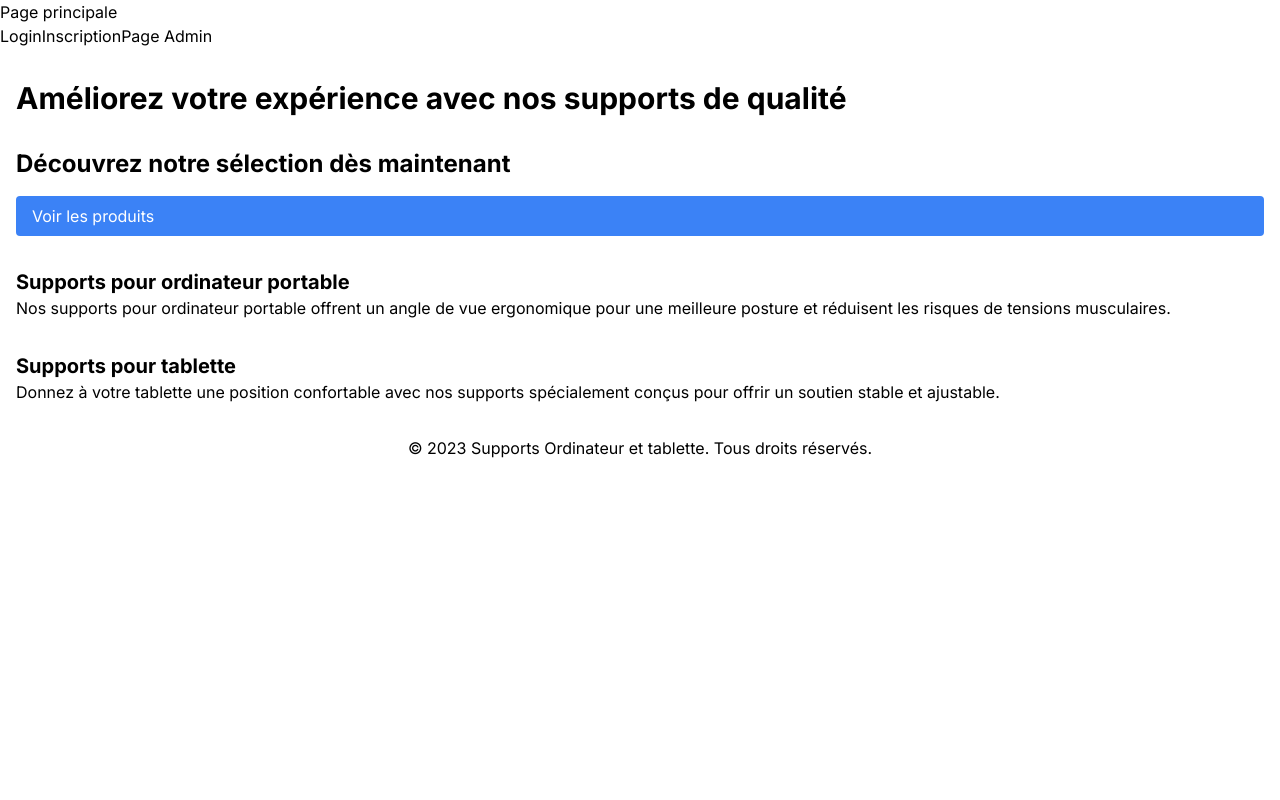
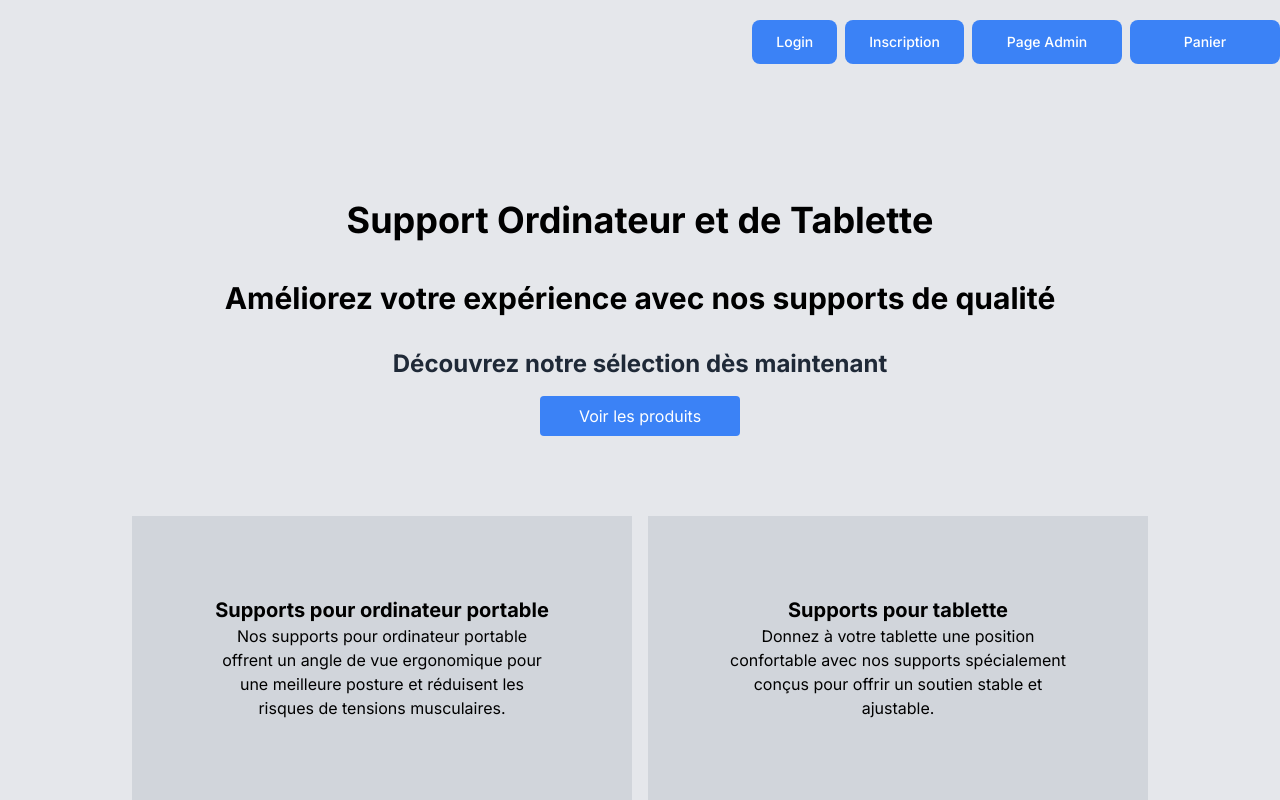
Before and after one commit to YanisZ1/stageproject, a Next.js app in the folder bpnwebsite/: page / in a window 1280 px wide. Shown: the top 800 px of the page. Built offline with nearby package versions, Linux system fonts and the light colour scheme.

Commit message:
Finalisation page d'accueil

```diff
--- a/bpnwebsite/app/Inscription/page.tsx
+++ b/bpnwebsite/app/Inscription/page.tsx
@@ -12,6 +12,7 @@ const MyComponent = () => {
           type="text"
           name="firstName"
           id="firstName"
+          placeholder="Prénom"
           className="w-full border-gray-300 rounded-md px-3 py-2 focus:outline-none focus:ring-blue-500 focus:border-blue-500"
           required
         />
@@ -24,6 +25,7 @@ const MyComponent = () => {
           type="text"
           name="lastName"
           id="lastName"
+          placeholder="Nom de famille"
           className="w-full border-gray-300 rounded-md px-3 py-2 focus:outline-none focus:ring-blue-500 focus:border-blue-500"
           required
         />
@@ -36,6 +38,7 @@ const MyComponent = () => {
           type="email"
           name="email"
           id="email"
+          placeholder="Adresse e-mail"
           className="w-full border-gray-300 rounded-md px-3 py-2 focus:outline-none focus:ring-blue-500 focus:border-blue-500"
           required
         />
@@ -48,6 +51,7 @@ const MyComponent = () => {
           type="password"
           name="password"
           id="password"
+          placeholder="Mot de passe"
           className="w-full border-gray-300 rounded-md px-3 py-2 focus:outline-none focus:ring-blue-500 focus:border-blue-500"
           required
         />
@@ -59,6 +63,7 @@ const MyComponent = () => {
         Inscrire
       </button>
     </div>
+
   );
 };
 
--- a/bpnwebsite/app/ProductList/page.tsx
+++ b/bpnwebsite/app/ProductList/page.tsx
@@ -1,5 +1,6 @@
 import React from 'react';
 import Image from "next/image";
+import Link from 'next/link';
 
 const products = [
   {
@@ -14,24 +15,28 @@ const products = [
     price: 19.99,
     image: '/Ordi1.jpg',
   },
-
 ];
 
 const ProductList = () => {
   return (
-      <div>
-        <h1>Liste des produits</h1>
-        <div className="product-list">
+    <div className="container mx-auto p-4">
+      <h1 className="text-3xl font-bold mb-4">Liste des produits</h1>
+      <div className="grid grid-cols-2 gap-4">
         {products.map((product) => (
-            <div className="product" key={product.id}>
+          <div className="bg-white rounded-lg shadow-md p-4" key={product.id}>
             <Image
               src={product.image}
               height={0}
               width={200}
               alt={`Image de ${product.name}`}
             />
-              <h3>{product.name}</h3>
-              <p>Prix: {product.price} €</p>
+            <h3 className="text-lg font-semibold mt-2">{product.name}</h3>
+            <p className="text-gray-700">Prix : {product.price} €</p>
+      <div className="m-auto mt-4 bg-blue-500 w-[100px] hover:bg-blue-600 text-white px-4 py-2 rounded">
+            <Link href="/Panier">
+              <button>Voir les produits </button>
+            </Link>
+      </div>
           </div>
         ))}
       </div>
--- a/bpnwebsite/app/page.tsx
+++ b/bpnwebsite/app/page.tsx
@@ -3,44 +3,67 @@ import Link from 'next/link';
 
 const HomePage = () => {
   return (
-    <div>
-      <header>
-        <h1>Page principale</h1>
-      </header>
+       <div className="bg-gray-200 pt-5  text-center">
 
-      <nav>
+      <nav className="flex justify-end pb-4 ">
         <Link href="/Login">
-          <button>Login</button>
+          <button
+            type="button"
+            className="bg-blue-500 hover:bg-blue-600 focus:ring-4 focus:ring-blue-300 font-medium rounded-lg text-sm px-6 py-3 mb-2 dark:bg-blue-700 dark:hover:bg-blue-800 focus:outline-none dark:focus:ring-blue-800 ml-2"
+          >
+            <span className="inline-block text-white">Login</span>
+          </button>
         </Link>
         <Link href="/Inscription">
-          <button>Inscription</button>
+          <button
+            type="button"
+            className="bg-blue-500 hover:bg-blue-600 focus:ring-4 focus:ring-blue-300 font-medium rounded-lg text-sm px-6 py-3 mb-2 dark:bg-blue-700 dark:hover:bg-blue-800 focus:outline-none dark:focus:ring-blue-800 ml-2"
+          >
+            <span className="inline-block text-white">Inscription </span>
+          </button>
         </Link>
         <Link href="/PageAdmin">
-          <button>Page Admin</button>
+          <button
+            type="button"
+            className=" w-[150px] bg-blue-500 hover:bg-blue-600 focus:ring-4 focus:ring-blue-300 font-medium rounded-lg text-sm px-6 py-3 mb-2 dark:bg-blue-700 dark:hover:bg-blue-800 focus:outline-none dark:focus:ring-blue-800 ml-2"
+          >
+            <span className="inline-block text-white">Page Admin </span>
+          </button>
+        </Link>
+
+        <Link href="/Panier">
+          <button
+            type="button"
+            className=" w-[150px] bg-blue-500 hover:bg-blue-600 focus:ring-4 focus:ring-blue-300 font-medium rounded-lg text-sm px-6 py-3 mb-2 dark:bg-blue-700 dark:hover:bg-blue-800 focus:outline-none dark:focus:ring-blue-800 ml-2"
+          >
+            <span className="inline-block text-white">Panier  </span>
+          </button>
         </Link>
       </nav>
 
 
-      <div className="container mx-auto px-4">
+      <div className="bg-gray-200 p-20 text-center">
         <div className="hero my-8">
+          <h1 className="text-4xl font-bold mb-10" >Support Ordinateur et de Tablette </h1>
           <h2 className="text-3xl font-bold">Améliorez votre expérience avec nos supports de qualité</h2>
         </div>
 
-        <div className="cta my-8">
+        <div className="hero bg-cover bg-center h-500 flex items-center justify-center text-gray-800 text-center">
           <h2 className="text-2xl font-bold">Découvrez notre sélection dès maintenant</h2>
-          <div className="mt-4 bg-blue-500 hover:bg-blue-600 text-white px-4 py-2 rounded">
+
+        </div>
+              <div className="m-auto mt-4 bg-blue-500 w-[200px] hover:bg-blue-600 text-white px-4 py-2 rounded mt-10">
             <Link href="/ProductList">
               <button>Voir les produits </button>
             </Link>
           </div>
-        </div>
 
-        <section id="products" className="features my-8">
-          <div className="feature mb-8">
+        <section id="products" className=" features flex flex-wrap justify-center space-x-4 mt-20 ">
+          <div className="bg-gray-300 text-gray p-20 text-center w-[500px]">
             <h3 className="text-xl font-bold">Supports pour ordinateur portable</h3>
             <p>Nos supports pour ordinateur portable offrent un angle de vue ergonomique pour une meilleure posture et réduisent les risques de tensions musculaires.</p>
           </div>
-          <div className="feature mb-8">
+          <div className="bg-gray-300 text-gray p-20 text-center w-[500px]">
             <h3 className="text-xl font-bold">Supports pour tablette</h3>
             <p>Donnez à votre tablette une position confortable avec nos supports spécialement conçus pour offrir un soutien stable et ajustable.</p>
           </div>
```
Lines whose indentation alone changed are shown as unchanged.
